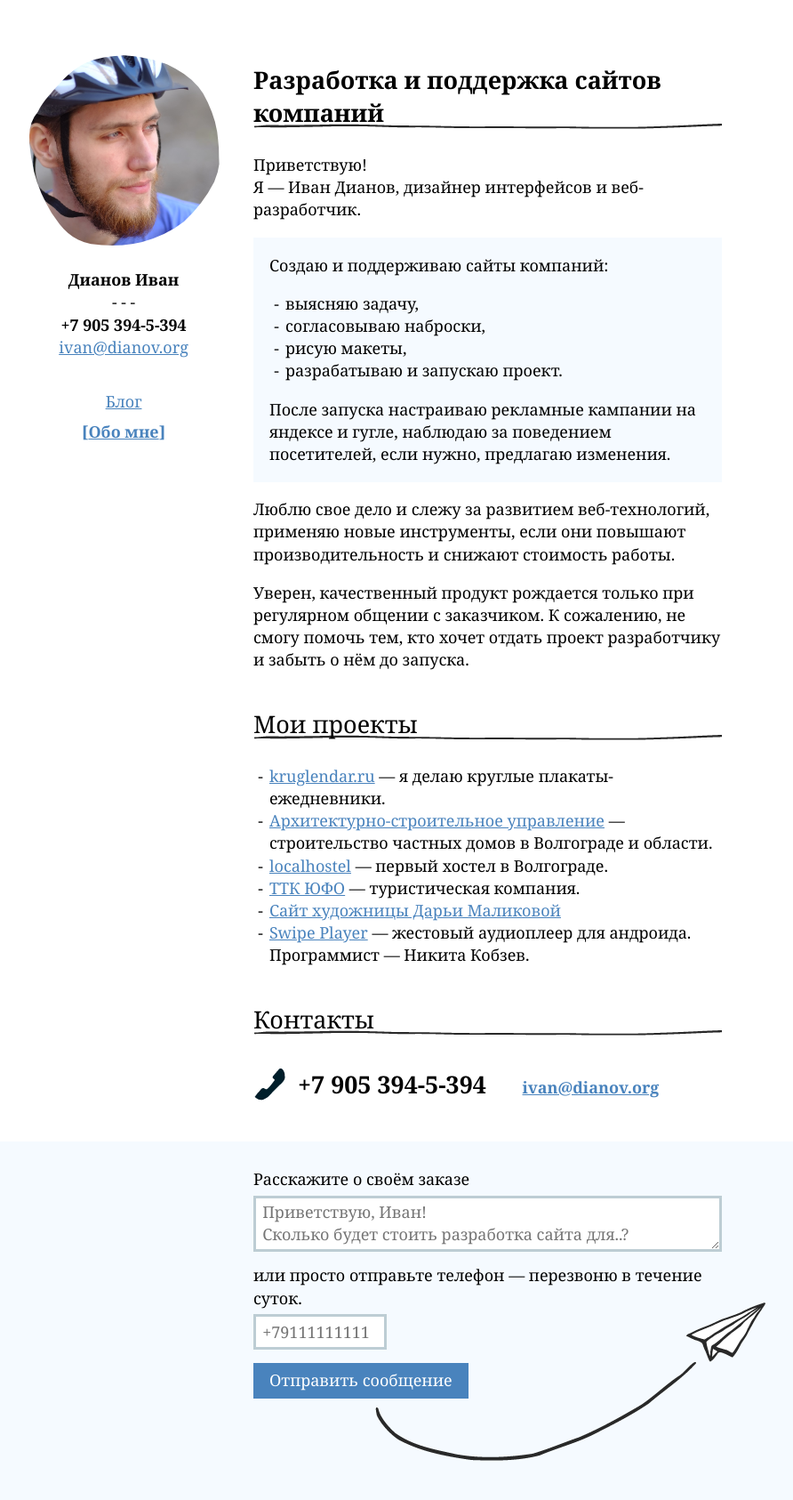
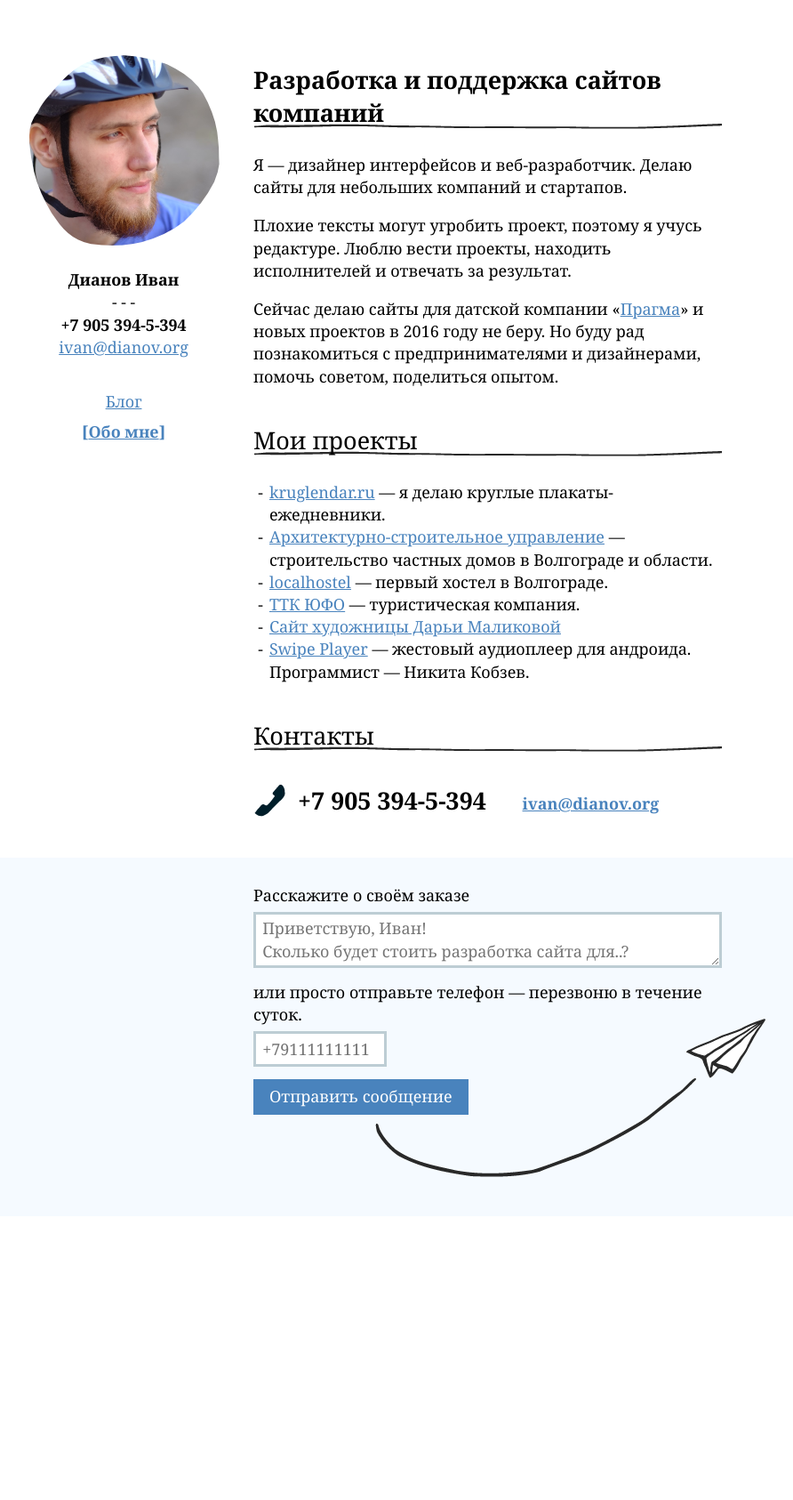
Before and after one commit to illus0r/dianov.org, a Jekyll site: the page built from pages/about.md, in a window 1280 px wide. Shown: the whole page at 89% size, without its empty margins (228-1120 px from the left). Built offline with Jekyll 4.4.1, drawn with Linux system fonts in a browser that asks for light colours; after the commit the page ends 1367 px from its top, so only the background shows below that.

Commit message:
Копирайтинг обо мне

```diff
--- a/pages/about.md
+++ b/pages/about.md
@@ -8,23 +8,12 @@ permalink: /about/
 Разработка и поддержка сайтов компаний
 ======================================
 
-Приветствую!<br/>
-Я — Иван Дианов, дизайнер интерфейсов и веб-разработчик.
+Я — дизайнер интерфейсов и веб-разработчик. Делаю сайты для небольших компаний и стартапов.
 
-<div class="headlight" markdown="1">
-Создаю и поддерживаю сайты компаний:
+Плохие тексты могут угробить проект, поэтому я учусь редактуре. Люблю вести проекты, находить исполнителей и отвечать за результат.
 
-* выясняю задачу,
-* согласовываю наброски,
-* рисую макеты,
-* разрабатываю и запускаю проект.
+Сейчас делаю сайты для датской компании «[Прагма](http://www.praqma.com/)» и новых проектов в 2016 году не беру. Но буду рад познакомиться с предпринимателями и дизайнерами, помочь советом, поделиться опытом.
 
-После запуска настраиваю рекламные кампании на яндексе и гугле, наблюдаю за поведением посетителей, если нужно, предлагаю изменения.
-</div>
-
-Люблю свое дело и слежу за развитием веб-технологий, применяю новые инструменты, если они повышают производительность и снижают стоимость работы.
-
-Уверен, качественный продукт рождается только при регулярном общении с заказчиком. К сожалению, не смогу помочь тем, кто хочет отдать проект разработчику и забыть о нём до запуска.
 
 Мои проекты
 -----------
```
